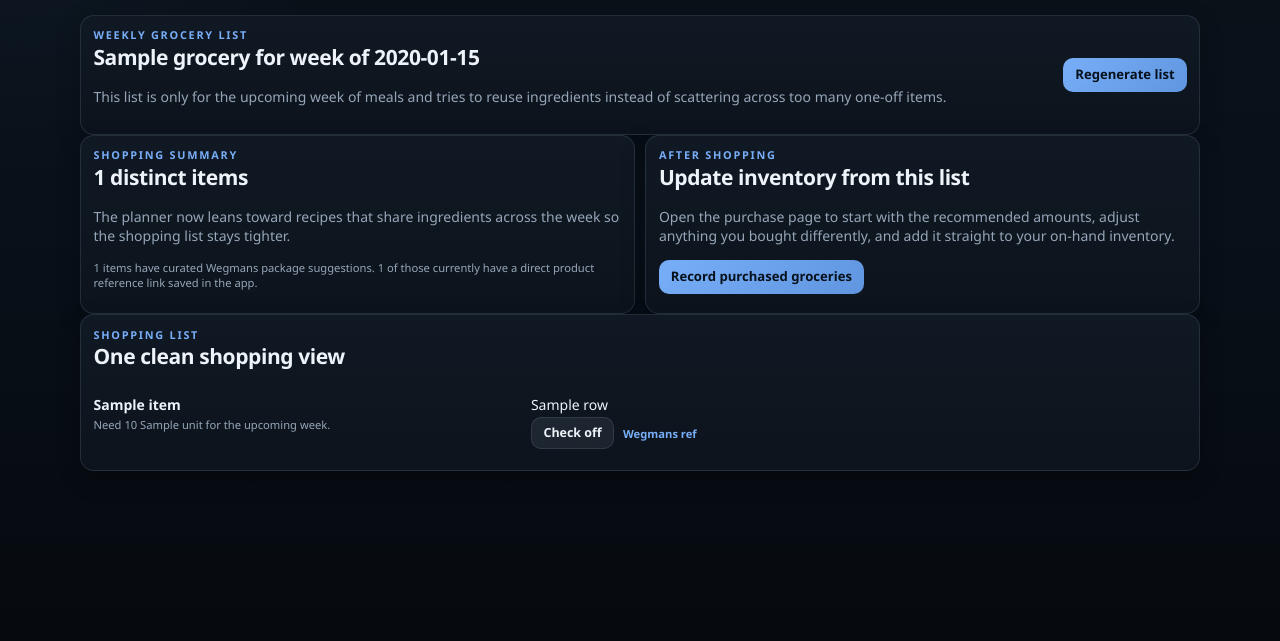
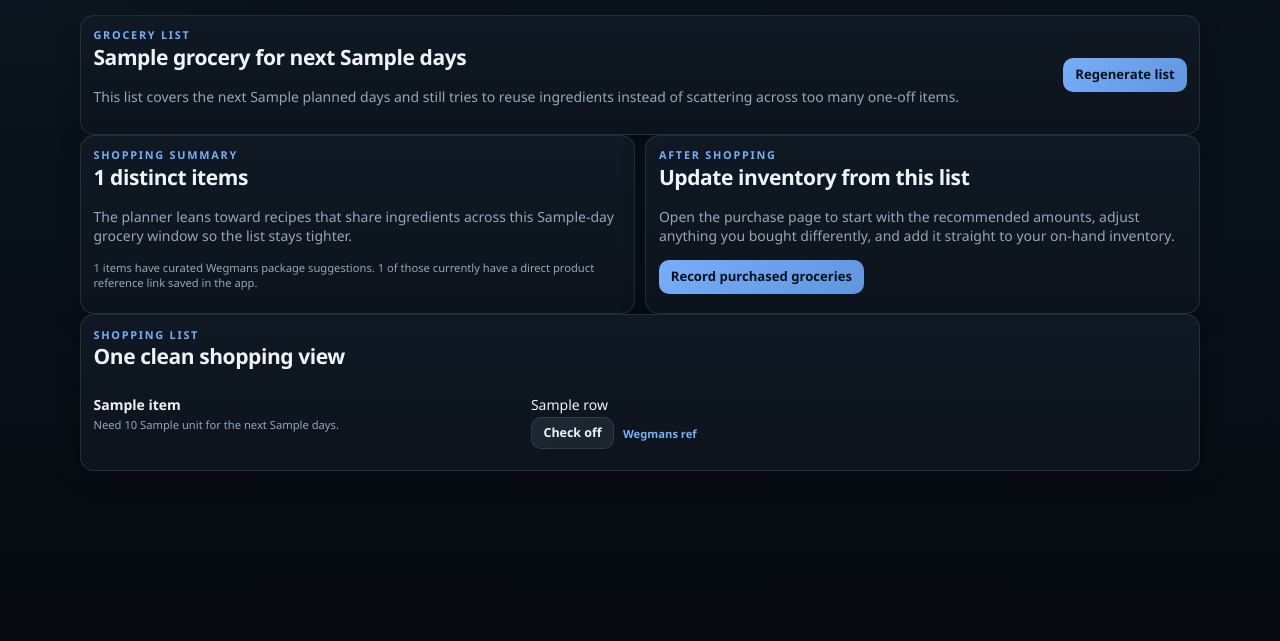
Before and after one commit to mattdh12/meal_planner, a FastAPI app: template src/meal_planner/web/templates/groceries.html in a window 1280 px wide. Shown: the part 179-820 px from the top of the page. Run offline with FastAPI, Linux system fonts and the light colour scheme; the template is opened without the code that fills it: most values are stand-ins (such as "Sample title", 1, 10 or a date in 2020).

Commit message:
Make grocery list days configurable

```diff
--- a/src/meal_planner/web/app.py
+++ b/src/meal_planner/web/app.py
@@ -36,6 +36,10 @@ def _parse_week_start(raw_value: str | None) -> date:
     if raw_value:
         return start_of_week(datetime.fromisoformat(raw_value).date())
     return start_of_week(date.today())
+
+
+def _clamp_int(value: int, minimum: int, maximum: int) -> int:
+    return max(minimum, min(maximum, value))
 
 
 def _base_context(request: Request, profile, unresolved_count: int) -> dict:
@@ -557,12 +561,14 @@ def create_app(database_path: Path | None = None) -> FastAPI:
             grocery_service = GroceryService(session)
             profile_service = ProfileService(session)
             appliance_service = ApplianceService(session)
+            profile = profile_service.get_profile()
             grocery_list = grocery_service.get_weekly_list(week_start)
             shopping_rows = grocery_service.shopping_rows(week_start)
-            context = _base_context(request, profile_service.get_profile(), len(appliance_service.unresolved()))
+            context = _base_context(request, profile, len(appliance_service.unresolved()))
             context.update(
                 {
                     "week_start": week_start,
+                    "grocery_horizon_days": grocery_service.grocery_horizon_days(),
                     "grocery_list": grocery_list,
                     "shopping_rows": shopping_rows,
                     "distinct_item_count": len(grocery_list.items),
@@ -606,6 +612,7 @@ def create_app(database_path: Path | None = None) -> FastAPI:
             context.update(
                 {
                     "week_start": week_start,
+                    "grocery_horizon_days": grocery_service.grocery_horizon_days(),
                     "purchase_rows": grocery_service.purchase_rows(week_start),
                 }
             )
@@ -658,7 +665,7 @@ def create_app(database_path: Path | None = None) -> FastAPI:
             "goal_weight_lb": float(str(form.get("goal_weight_lb") or 0)),
             "workouts_per_week": int(str(form.get("workouts_per_week") or 0)),
             "fitness_goal": str(form.get("fitness_goal") or ""),
-            "shopping_frequency_days": int(str(form.get("shopping_frequency_days") or 7)),
+            "shopping_frequency_days": _clamp_int(int(str(form.get("shopping_frequency_days") or 7)), 1, 7),
             "preferred_store": str(form.get("preferred_store") or "Wegmans"),
             "leftovers_cap": int(str(form.get("leftovers_cap") or 1)),
             "breakfast_max_prep_minutes": int(str(form.get("breakfast_max_prep_minutes") or 0)),
--- a/src/meal_planner/web/templates/groceries.html
+++ b/src/meal_planner/web/templates/groceries.html
@@ -6,9 +6,9 @@
 <section class="card">
   <div class="section-heading">
     <div>
-      <p class="eyebrow">Weekly grocery list</p>
-      <h2>{{ grocery_list.store_name }} for week of {{ week_start.strftime("%B %d") }}</h2>
-      <p class="muted">This list is only for the upcoming week of meals and tries to reuse ingredients instead of scattering across too many one-off items.</p>
+      <p class="eyebrow">Grocery list</p>
+      <h2>{{ grocery_list.store_name }} for next {{ grocery_horizon_days }} day{% if grocery_horizon_days != 1 %}s{% endif %}</h2>
+      <p class="muted">This list covers the next {{ grocery_horizon_days }} planned day{% if grocery_horizon_days != 1 %}s{% endif %} and still tries to reuse ingredients instead of scattering across too many one-off items.</p>
     </div>
     <form method="post" action="/groceries/regenerate" class="inline-form">
       <input type="hidden" name="week_start" value="{{ week_start.isoformat() }}">
@@ -21,7 +21,7 @@
   <article class="card">
     <p class="eyebrow">Shopping summary</p>
     <h2>{{ distinct_item_count }} distinct items</h2>
-    <p class="muted">The planner now leans toward recipes that share ingredients across the week so the shopping list stays tighter.</p>
+    <p class="muted">The planner leans toward recipes that share ingredients across this {{ grocery_horizon_days }}-day grocery window so the list stays tighter.</p>
     <p class="muted tiny">{{ store_match_count }} items have curated Wegmans package suggestions. {{ linked_product_count }} of those currently have a direct product reference link saved in the app.</p>
   </article>
   <article class="card">
@@ -44,7 +44,7 @@
     <li class="compact-shop-row">
       <div class="compact-shop-main">
         <strong>{{ row.item.ingredient_name|display_name }}</strong>
-        <span class="muted tiny">Need {{ row.item.quantity }} {{ row.item.unit }} for the upcoming week.</span>
+        <span class="muted tiny">Need {{ row.item.quantity }} {{ row.item.unit }} for the next {{ grocery_horizon_days }} day{% if grocery_horizon_days != 1 %}s{% endif %}.</span>
       </div>
       <div class="compact-shop-note">
         <span>{{ row.shopping_label }}</span>
@@ -60,7 +60,7 @@
       </div>
     </li>
     {% else %}
-    <li class="compact-shop-row">Nothing missing for the current week.</li>
+    <li class="compact-shop-row">Nothing missing for the current grocery window.</li>
     {% endfor %}
   </ul>
 </section>
--- a/src/meal_planner/web/templates/grocery_receive.html
+++ b/src/meal_planner/web/templates/grocery_receive.html
@@ -7,7 +7,7 @@
   <div class="section-heading">
     <div>
       <p class="eyebrow">Groceries purchased</p>
-      <h2>Update on-hand inventory for week of {{ week_start.strftime("%B %d") }}</h2>
+      <h2>Update on-hand inventory for next {{ grocery_horizon_days }} day{% if grocery_horizon_days != 1 %}s{% endif %}</h2>
       <p class="muted">Everything starts with the app's recommended amounts. Change any quantity or storage location if your real purchase was different.</p>
     </div>
     <a class="button-link secondary" href="/groceries?start={{ week_start.isoformat() }}">Back to grocery list</a>
--- a/src/meal_planner/web/templates/profile.html
+++ b/src/meal_planner/web/templates/profile.html
@@ -28,8 +28,9 @@
           </select>
         </label>
         <label>
-          Shopping frequency (days)
-          <input name="shopping_frequency_days" type="number" value="{{ profile.shopping_frequency_days }}">
+          Grocery list days
+          <input name="shopping_frequency_days" type="number" min="1" max="7" value="{{ profile.shopping_frequency_days }}">
+          <p class="muted tiny">How many planned days the grocery list should cover. Use 5 if you do not want to shop for a full 7 days at once.</p>
         </label>
       </div>
       <div class="grid two">
```
Also changed, not shown: src/meal_planner/services.py (+14 -2 lines), tests/test_routes.py (+35 -0 lines), tests/test_services.py (+50 -0 lines).
